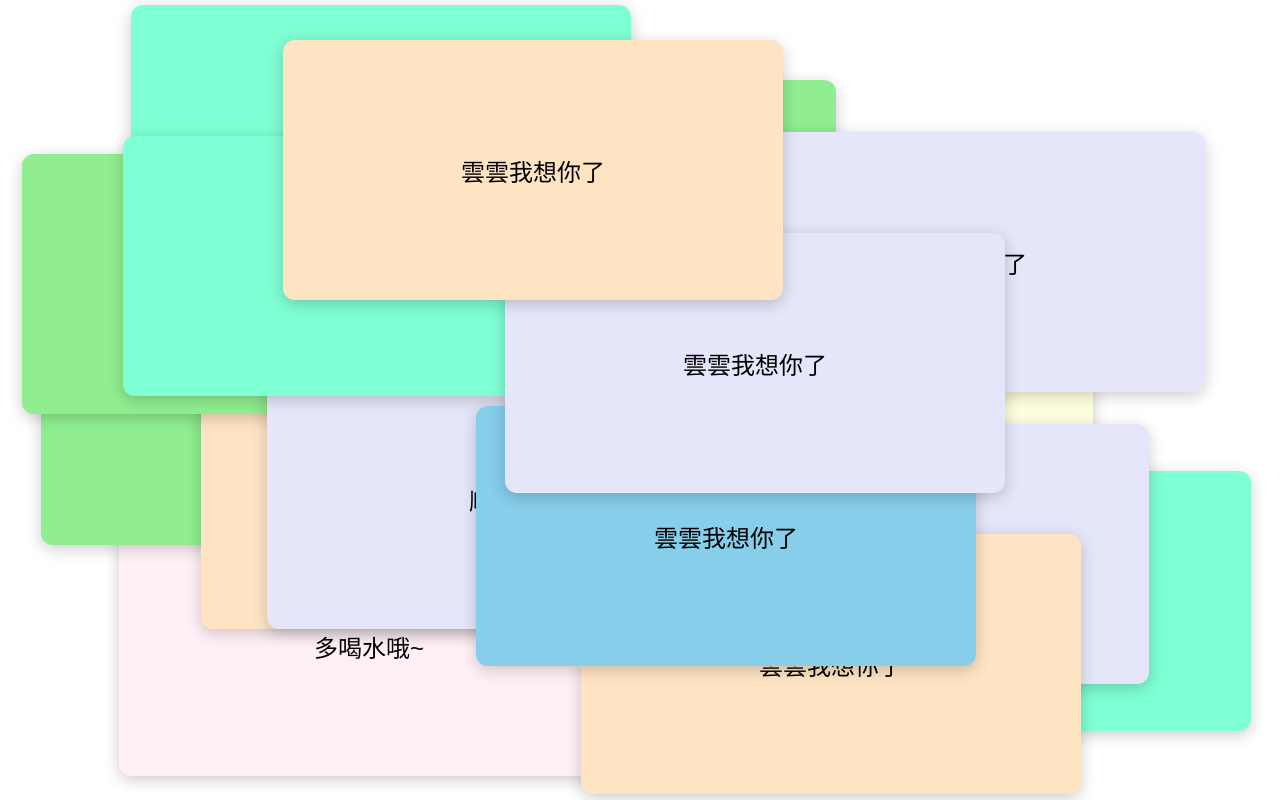
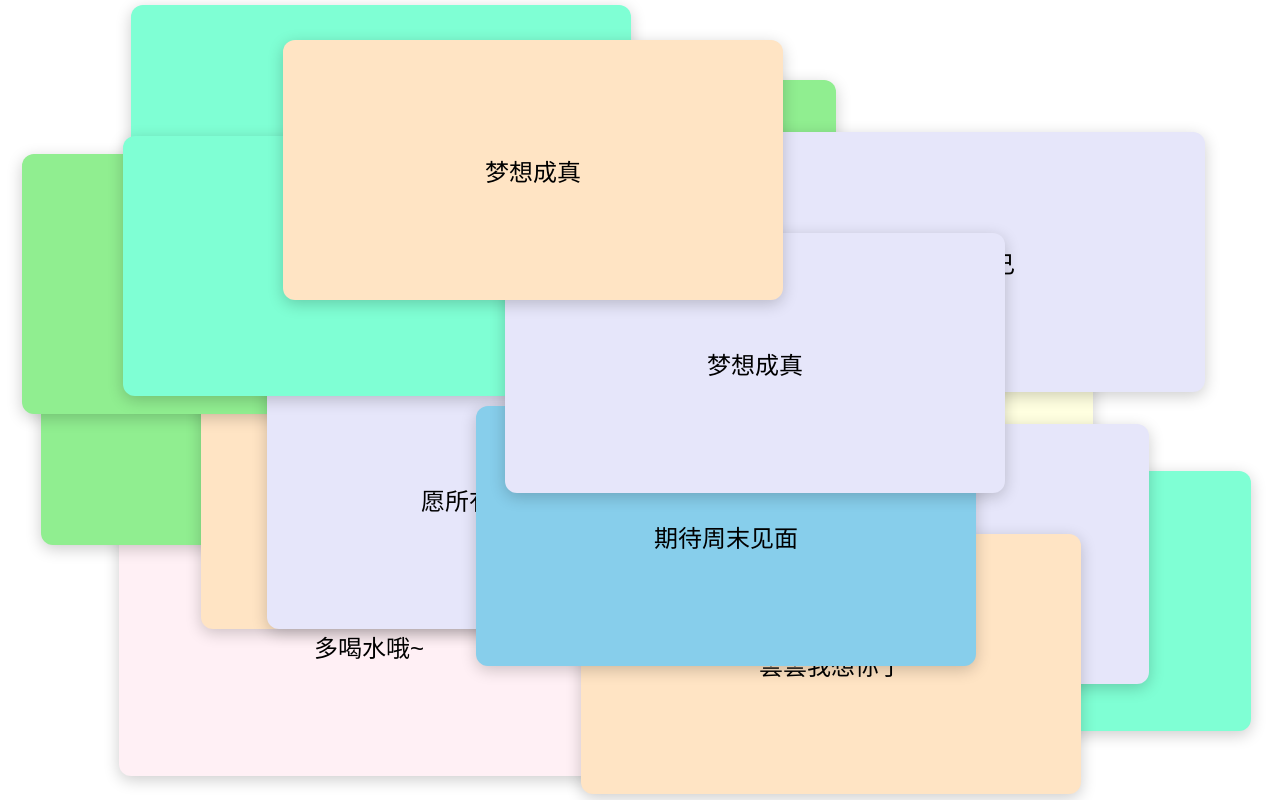
Before and after one commit to HYQ134811/huangying.github.io, a plain HTML site: page index.html in a window 1280 px wide. Drawn offline with Linux system fonts and the light colour scheme.

Commit message:
Update index.html

```diff
--- a/index.html
+++ b/index.html
@@ -35,10 +35,10 @@
         // 温馨提示文字数组
         const tips = [
             '多喝水哦~', '保持微笑呀', '每天都要元气满满',
-            '记得吃饭', '保持好心情', '好好爱自己', '雲雲我想你了','雲雲我想你了','雲雲我想你了','雲雲我想你了','雲雲我想你了','雲雲我想你了',
+            '记得吃饭', '保持好心情', '好好爱自己', '雲雲我想你了',
             '梦想成真', '期待周末见面', '金榜题名',
-            '顺顺利利', '爱你宝宝', '愿所有烦恼都消失',
-            '我爱你老婆', '今天也要开开心心啊', '天冷了,多穿衣服'
+            '顺顺利利', '早点休息', '愿所有烦恼都消失',
+            '别熬夜', '今天也要开开心心啊', '天冷了,多穿衣服'
         ];
 
         // 背景颜色数组
```
